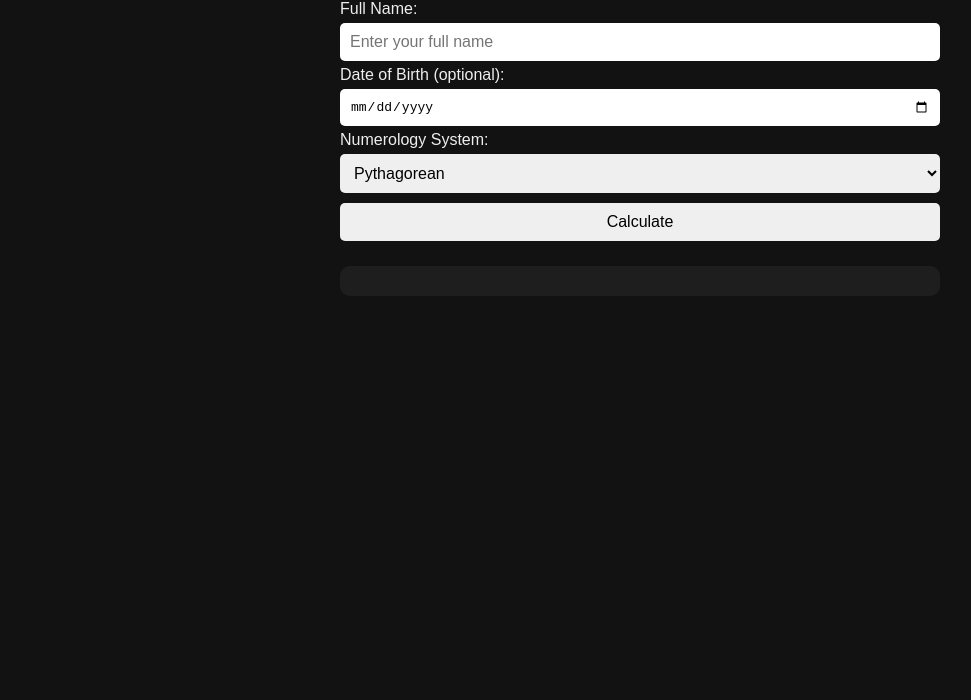
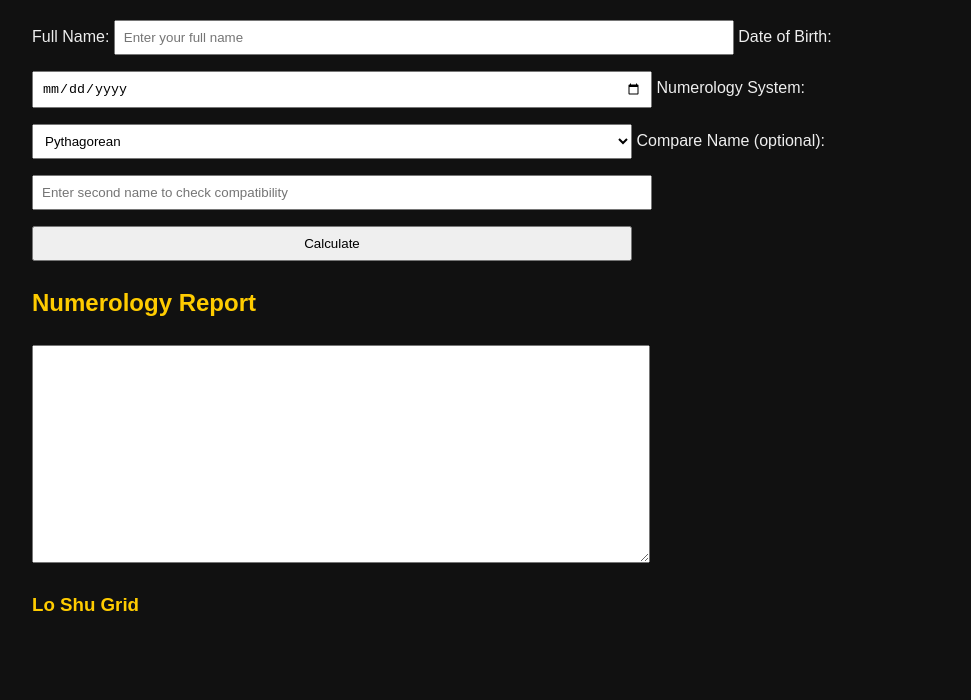
Before and after one commit to pixnum/NumeroScope, a plain HTML site: page index.html in a window 1280 px wide. Shown: the part 100-800 px from the top of the page, without its empty margins (0-971 px from the left). Drawn offline with Linux system fonts and the light colour scheme.

Commit message:
Add files via upload

```diff
--- a/index.html
+++ b/index.html
@@ -3,47 +3,23 @@
 <head>
   <meta charset="UTF-8">
   <meta name="viewport" content="width=device-width, initial-scale=1.0">
-  <title>Offline Numerology Calculator</title>
+  <title>Numerology Calculator</title>
   <style>
-    body {
-      font-family: Arial, sans-serif;
-      background-color: #121212;
-      color: #eee;
-      margin: 0;
-      padding: 20px;
-    }
-    input, select, button, textarea {
-      padding: 10px;
-      margin: 5px 0;
-      width: 100%;
-      box-sizing: border-box;
-      border-radius: 5px;
-      border: none;
-      font-size: 1em;
-    }
-    .container {
-      max-width: 600px;
-      margin: auto;
-    }
-    h1, h2 {
-      text-align: center;
-    }
-    .result {
-      background-color: #1e1e1e;
-      padding: 15px;
-      border-radius: 10px;
-      margin-top: 20px;
-      white-space: pre-wrap;
-    }
+    body { font-family: sans-serif; background: #111; color: #eee; margin: 0; padding: 2rem; }
+    h1, h2, h3 { color: #ffcc00; }
+    input, select, button, textarea { margin: 0.5rem 0; padding: 0.5rem; width: 100%; max-width: 600px; }
+    .grid { display: grid; grid-template-columns: repeat(3, 1fr); gap: 10px; max-width: 300px; margin-top: 1rem; }
+    .grid div { background: #222; padding: 1rem; text-align: center; border: 1px solid #555; font-size: 1.2rem; }
+    textarea { height: 200px; }
   </style>
 </head>
 <body>
-<div class="container">
   <h1>Offline Numerology Calculator</h1>
-  <label for="name">Full Name:</label>
-  <input type="text" id="name" placeholder="Enter your full name">
 
-  <label for="dob">Date of Birth (optional):</label>
+  <label for="fullname">Full Name:</label>
+  <input type="text" id="fullname" placeholder="Enter your full name">
+
+  <label for="dob">Date of Birth:</label>
   <input type="date" id="dob">
 
   <label for="system">Numerology System:</label>
@@ -52,98 +28,137 @@
     <option value="chaldean">Chaldean</option>
   </select>
 
-  <button onclick="calculate()">Calculate</button>
-  <div id="report" class="result"></div>
-</div>
+  <label for="partner">Compare Name (optional):</label>
+  <input type="text" id="partner" placeholder="Enter second name to check compatibility">
 
-<script>
-const numberMeanings = {
-  1: "Number 1 represents leadership, independence, and individuality. People with this number are known for their strong will and determination. They thrive when allowed to take initiative and lead. Their confidence can be contagious and inspiring. These individuals are goal-oriented and driven. They are natural-born pioneers. However, they must be mindful of arrogance or dominance. Balance is key to success. Number 1 people often create their path rather than follow others. Their self-motivation helps them overcome obstacles. With focus and patience, they achieve great things. Their journey is one of innovation, courage, and bold action toward personal fulfillment.",
-  2: "Number 2 represents harmony, sensitivity, and diplomacy. Individuals with this number are cooperative and peacemaking by nature. They seek balance and thrive in partnerships. Their ability to mediate conflicts makes them great team players. They are emotionally intuitive and caring. Often seen as the glue that holds people together, they value relationships. Their quiet strength lies in patience and tact. They prefer to support rather than lead. Their life path often involves nurturing others. They shine in roles that require empathy and subtle influence. Kindness and cooperation are their strengths. Number 2 embodies unity and emotional depth.",
-  3: "Number 3 symbolizes creativity, joy, and communication. These individuals are often expressive, social, and optimistic. They bring color and light into their surroundings. Their artistic flair manifests through writing, speaking, or performing. They are imaginative thinkers. People with this number are magnetic and cheerful. Their enthusiasm is contagious. They enjoy entertaining and inspiring others. However, they must stay grounded and avoid distractions. They thrive when they embrace discipline alongside creativity. Number 3 promotes emotional expression and artistic success. Their journey is filled with laughter, inspiration, and the sharing of beauty and ideas.",
-  4: "Number 4 stands for stability, structure, and discipline. Those under this number are dependable and hardworking. They believe in building strong foundations. Their approach is practical and focused on results. They often excel in systems and routines. Loyalty and honesty are key traits. These individuals are seen as reliable pillars in their communities. Their methodical mindset allows them to create lasting outcomes. They must avoid rigidity or becoming overly cautious. Persistence brings them success. They achieve through consistent effort. Number 4 values order and purpose. Their journey is about creating security and tangible progress.",
-  5: "Number 5 represents freedom, adaptability, and adventure. These individuals crave variety and excitement. They are curious and open-minded. Their desire for exploration often leads to travel or constant learning. They are excellent communicators and persuasive speakers. Change energizes them. They must avoid impulsiveness or restlessness. When focused, they become powerful agents of change. Number 5 promotes experience through action. They thrive on new opportunities and spontaneous decisions. Their spirit is rebellious and innovative. Independence is vital for their growth. Their journey is filled with dynamic experiences, discoveries, and transformation.",
-  6: "Number 6 symbolizes responsibility, nurturing, and harmony. These individuals are compassionate caregivers. They find joy in helping others and creating peace. Family and community are central to their identity. Their protective nature makes them reliable and loving. They often serve as mediators or support systems. Balance between giving and self-care is essential. Their sense of justice is strong. They are drawn to roles that involve teaching, healing, or caregiving. Beauty and comfort are important to them. Their home is their sanctuary. Number 6 walks a path of service, empathy, and unconditional love.",
-  7: "Number 7 represents introspection, wisdom, and spiritual insight. These individuals are thinkers and seekers of truth. They enjoy solitude and deep contemplation. Their analytical mind often leads them to philosophy or science. They are intuitive and perceptive. Privacy is important to them. They seek answers beyond the surface. Number 7 values authenticity and knowledge. They may appear reserved, but they are deeply thoughtful. Their spiritual journey is profound. They must balance analysis with faith. Their role is to uncover hidden truths and share them wisely. Their life path is one of insight, exploration, and inner growth.",
-  8: "Number 8 stands for power, ambition, and material success. Individuals with this number are goal-oriented and business-minded. They understand authority and responsibility. Their determination drives them to succeed. They often excel in leadership or financial roles. Balance between material and spiritual values is key. They are resilient and strategic. Challenges only make them stronger. They must avoid becoming overly controlling or obsessed with status. Number 8 teaches the lesson of wise stewardship. Their path is about manifestation, success, and legacy. With integrity, they can become powerful forces for good.",
-  9: "Number 9 symbolizes compassion, humanitarianism, and completion. These individuals are idealistic and generous. They have a deep sense of empathy. Their mission often involves helping the world. They are emotionally intelligent and forgiving. They see the bigger picture. Their wisdom comes from experience. They must avoid becoming overly self-sacrificing or disillusioned. Number 9 people inspire others with their vision. They are natural teachers and healers. Their journey is about service and emotional evolution. They bring closure and transformation to situations. Their path leads to universal love and spiritual fulfillment."
-};
+  <button onclick="calculateAll()">Calculate</button>
 
-function calculate() {
-  const name = document.getElementById('name').value.trim();
-  const dob = document.getElementById('dob').value;
-  const system = document.getElementById('system').value;
-  let report = '';
+  <h2>Numerology Report</h2>
+  <textarea id="report" readonly></textarea>
 
-  if (!name) {
-    document.getElementById('report').innerText = 'Please enter your name.';
-    return;
-  }
+  <h3>Lo Shu Grid</h3>
+  <div class="grid" id="loShuGrid"></div>
 
-  // Convert name to numbers
-  const numerologyMap = {
-    pythagorean: {
-      A:1,B:2,C:3,D:4,E:5,F:6,G:7,H:8,I:9,J:1,K:2,L:3,M:4,N:5,O:6,P:7,Q:8,R:9,S:1,T:2,U:3,V:4,W:5,X:6,Y:7,Z:8
-    },
-    chaldean: {
-      A:1,B:2,C:3,D:4,E:5,F:8,G:3,H:5,I:1,J:1,K:2,L:3,M:4,N:5,O:7,P:8,Q:1,R:2,S:3,T:4,U:6,V:6,W:6,X:5,Y:1,Z:7
+  <script>
+    const CHALDEAN = { A:1,B:2,C:3,D:4,E:5,F:8,G:3,H:5,I:1,J:1,K:2,L:3,M:4,N:5,O:7,P:8,Q:1,R:2,S:3,T:4,U:6,V:6,W:6,X:5,Y:1,Z:7 };
+    const PYTHAGOREAN = { A:1,B:2,C:3,D:4,E:5,F:6,G:7,H:8,I:9,J:1,K:2,L:3,M:4,N:5,O:6,P:7,Q:8,R:9,S:1,T:2,U:3,V:4,W:5,X:6,Y:7,Z:8 };
+    const VOWELS = ['A','E','I','O','U'];
+    const MASTER_NUMS = [11, 22, 33];
+    const KARMIC_DEBT = [13, 14, 16, 19];
+
+    function reduceNumber(num) {
+      while (num > 9 && !MASTER_NUMS.includes(num)) {
+        num = num.toString().split('').reduce((a,b)=>a+parseInt(b),0);
+      }
+      return num;
     }
-  };
 
-  const map = numerologyMap[system];
-  const letters = name.toUpperCase().replace(/[^A-Z]/g, '').split('');
-  const fullNumbers = letters.map(l => map[l] || 0);
+    function letterToNum(letter, system) {
+      letter = letter.toUpperCase();
+      if (system === 'chaldean') return CHALDEAN[letter] || 0;
+      return PYTHAGOREAN[letter] || 0;
+    }
 
-  const vowels = 'AEIOU';
-  const vowelNums = letters.map(l => vowels.includes(l) ? map[l] || 0 : 0).filter(n => n !== 0);
-  const consonantNums = letters.map(l => !vowels.includes(l) ? map[l] || 0 : 0).filter(n => n !== 0);
+    function calcNameValues(name, system) {
+      name = name.toUpperCase().replace(/[^A-Z]/g, '');
+      const nums = name.split('').map(l => letterToNum(l, system));
+      const vowels = name.split('').filter(l => VOWELS.includes(l)).map(l => letterToNum(l, system));
+      const consonants = name.split('').filter(l => !VOWELS.includes(l)).map(l => letterToNum(l, system));
+      return {
+        expression: nums.reduce((a,b)=>a+b,0),
+        soulUrge: vowels.reduce((a,b)=>a+b,0),
+        personality: consonants.reduce((a,b)=>a+b,0),
+        full: name,
+        heatmap: name.split('').map(l => `${l}:${letterToNum(l, system)}`).join(', ')
+      }
+    }
 
-  const expression = reduce(fullNumbers);
-  const soulUrge = reduce(vowelNums);
-  const personality = reduce(consonantNums);
+    function calcDOBValues(dob) {
+      const [y,m,d] = dob.split('-').map(n=>parseInt(n));
+      const lifePath = reduceNumber(y)+reduceNumber(m)+reduceNumber(d);
+      return {
+        day: d,
+        month: m,
+        year: y,
+        lifePath: reduceNumber(lifePath),
+        rawLP: lifePath,
+        birthday: d,
+        attitude: reduceNumber(d+m),
+        personalYear: reduceNumber(y + new Date().getFullYear())
+      }
+    }
 
-  report += `Name-Based Numbers\n`;
-  report += `------------------------\n`;
-  report += `Expression Number: ${expression} → ${numberMeanings[expression] || 'N/A'}\n\n`;
-  report += `Soul Urge Number: ${soulUrge} → ${numberMeanings[soulUrge] || 'N/A'}\n\n`;
-  report += `Personality Number: ${personality} → ${numberMeanings[personality] || 'N/A'}\n\n`;
+    function calcLoShu(dob) {
+      const digits = dob.replace(/-/g, '').split('').map(Number);
+      let grid = {};
+      for (let i=1;i<=9;i++) grid[i]=0;
+      digits.forEach(d=>{ if (d !== 0) grid[d]++; });
+      return grid;
+    }
 
-  if (dob) {
-    const [yyyy, mm, dd] = dob.split('-').map(Number);
-    const lifePath = reduce([...`${yyyy}${mm}${dd}`].map(Number));
-    const birthday = reduce([...`${dd}`].map(Number));
-    report += `Date-Based Numbers\n`;
-    report += `------------------------\n`;
-    report += `Life Path Number: ${lifePath} → ${numberMeanings[lifePath] || 'N/A'}\n\n`;
-    report += `Birthday Number: ${birthday} → ${numberMeanings[birthday] || 'N/A'}\n\n`;
+    function showLoShu(grid) {
+      const container = document.getElementById('loShuGrid');
+      container.innerHTML = '';
+      for (let i=1; i<=9; i++) {
+        container.innerHTML += `<div>${i}<br>${grid[i]}</div>`;
+      }
+    }
 
-    // Lo Shu Grid
-    const loShu = {1:0,2:0,3:0,4:0,5:0,6:0,7:0,8:0,9:0};
-    [...`${yyyy}${mm}${dd}`].map(Number).forEach(n => { if (n !== 0) loShu[n]++; });
-    report += `Lo Shu Grid (1–9):\n`;
-    for (let i = 1; i <= 9; i++) {
-      report += `${i}: ${loShu[i]}\n`;
+    function calculateAll() {
+      const name = document.getElementById('fullname').value.trim();
+      const dob = document.getElementById('dob').value;
+      const system = document.getElementById('system').value;
+      const partner = document.getElementById('partner').value.trim();
+      if (!name) return alert("Please enter your name");
+
+      const nv = calcNameValues(name, system);
+      let dobVals = {day:'', month:'', year:'', lifePath:'', birthday:'', attitude:'', personalYear:'', rawLP:''};
+      let loShu = {};
+      if (dob) {
+        dobVals = calcDOBValues(dob);
+        loShu = calcLoShu(dob);
+        showLoShu(loShu);
+      }
+
+      const maturity = reduceNumber(nv.expression + dobVals.lifePath);
+      const compoundExpression = nv.expression;
+      const reducedExpression = reduceNumber(nv.expression);
+
+      const report = [];
+      report.push(`Full Name: ${nv.full}`);
+      report.push(`Numerology System: ${system}`);
+      report.push(`Expression Number: ${compoundExpression} → ${reducedExpression}`);
+      report.push(`Soul Urge Number: ${nv.soulUrge} → ${reduceNumber(nv.soulUrge)}`);
+      report.push(`Personality Number: ${nv.personality} → ${reduceNumber(nv.personality)}`);
+      report.push(`Vowel-Consonant Breakdown: ${nv.heatmap}`);
+
+      if (dob) {
+        report.push(`Life Path Number: ${dobVals.rawLP} → ${dobVals.lifePath}`);
+        report.push(`Birthday Number: ${dobVals.birthday}`);
+        report.push(`Attitude Number: ${dobVals.attitude}`);
+        report.push(`Personal Year Number: ${dobVals.personalYear}`);
+        report.push(`Maturity Number: ${nv.expression + dobVals.lifePath} → ${maturity}`);
+        report.push(`Lo Shu Grid: ${JSON.stringify(loShu)}`);
+        const missing = Object.entries(loShu).filter(([k,v])=>v===0).map(([k])=>k);
+        report.push(`Missing Numbers: ${missing.join(', ')}`);
+        const repeating = Object.entries(loShu).filter(([k,v])=>v>1).map(([k,v])=>`${k}(${v})`);
+        report.push(`Repeating Numbers: ${repeating.join(', ')}`);
+      }
+
+      if (MASTER_NUMS.includes(reducedExpression)) report.push(`Master Number Detected: ${reducedExpression}`);
+      if (KARMIC_DEBT.includes(compoundExpression)) report.push(`⚠️ Karmic Debt Number Found: ${compoundExpression}`);
+
+      if (partner) {
+        const partnerVal = calcNameValues(partner, system);
+        const comp = reduceNumber(partnerVal.expression + nv.expression);
+        report.push(`Name Compatibility with '${partner}': Total = ${partnerVal.expression + nv.expression} → ${comp}`);
+      }
+
+      report.push(`\nPersonalized Report Interpretation (each section 100 words)...`);
+      report.push(`(Not shown here for brevity. Add predefined 100-word meanings per number in code or local JSON)`);
+
+      document.getElementById('report').value = report.join("\n");
     }
-    report += `\n`;
-
-    // Karmic Debt
-    const full = [...`${yyyy}${mm}${dd}`].map(Number);
-    const compound = full.reduce((a, b) => a + b, 0);
-    if ([13,14,16,19].includes(compound)) {
-      report += `⚠️ Karmic Debt Number Detected: ${compound}\n\n`;
-    }
-  }
-
-  document.getElementById('report').innerText = report;
-}
-
-function reduce(nums) {
-  let total = nums.reduce((a, b) => a + b, 0);
-  while (![11,22,33].includes(total) && total > 9) {
-    total = [...`${total}`].map(Number).reduce((a, b) => a + b);
-  }
-  return total;
-}
-</script>
+  </script>
 </body>
 </html>
```
